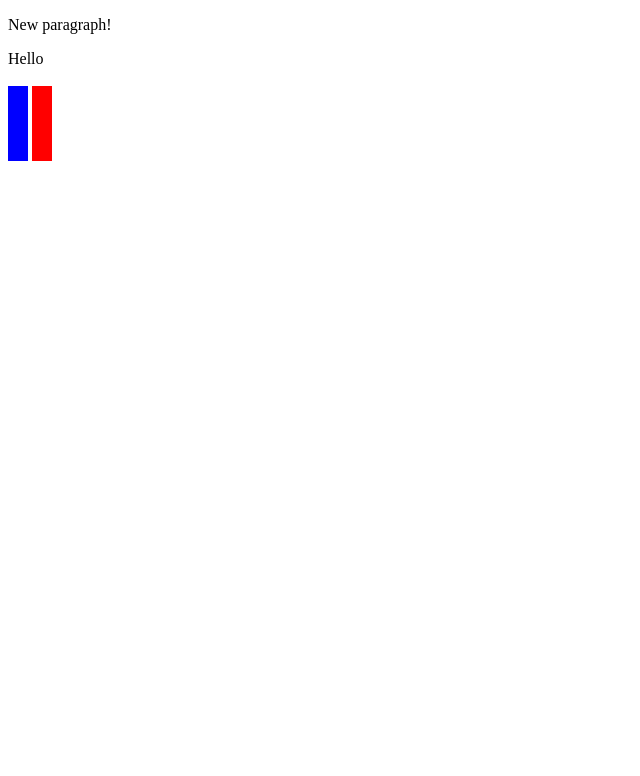
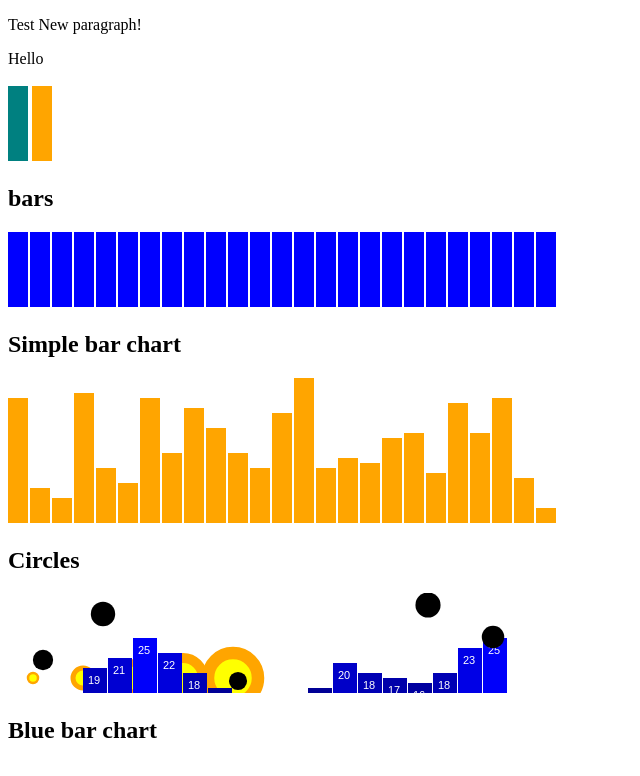
Before and after one commit to prabusiva/D3_magic, a plain HTML site: page index.html in a window 1280 px wide. Shown: the whole page, without its empty margins (0-640 px from the left). Drawn offline with nearby package versions, Linux system fonts and the light colour scheme.

Commit message:
working on..

```diff
--- a/index.html
+++ b/index.html
@@ -8,40 +8,176 @@
                 div.bar {
                 	display: inline-block;
                 	width: 20px;
-height: 75px;
-/* We'll override height later */
-background-color: red;
+                	height: 75px; /* We'll override height later */
+                	margin-right: 2px;
+                	background-color: orange;
                 }
 	</style>
     </head>
     <body>
     	<script type="text/javascript">
-            d3.select("body").append("p").text("New paragraph!");
+            d3.select("body").append("p").text("Test New paragraph!");
         </script>
+
         Hello <br/><br/>
+
         <div style="display: inline-block;
 				width: 20px;
 				height: 75px;
-				background-color: blue;"></div>
+				background-color: teal;"></div> <!--  Fig 6-1 -->
 
-	 <div class="bar"></div> <br>
+	 	<div class="bar"></div> <!--  calls div info from class: div.bar -->
+
+		<div id="simple_bars">
+			<h2>bars</h2>
+		</div>
+		<div id="simple_bar_chart">
+			<h2>Simple bar chart</h2>
+		</div>
+		<div id="chartContainer">
+			<h2>Circles</h2>
+		</div>
+		<div id="bar_chart2">
+			<h2>Blue bar chart</h2>
+		</div>
+
+		<br/><br/>
+
 		<script type="text/javascript">
+
+		var w = 600;
+		var h = 100;
+
+		// Create SVG element
+		var svg = d3.select("#chartContainer")
+				.append("svg")
+				.attr("width", w)
+				.attr("height", h);
+
+
 		var dataset = [ 5, 10, 15, 20, 25 ];
-
-          /* d3.select("body").selectAll("div")
+		var dataset = [ 25, 7, 5, 26, 11 ];
+		var dataset = [ 25, 7, 5, 26, 11, 8, 25, 14, 23, 19,
+					14, 11, 22, 29, 11, 13, 12, 17, 18, 10,
+					24, 18, 25, 9, 3 ];
+		/*
+		var dataset = [];  			    			// Initialize empty array
+		for (var i = 0; i < 25; i++) {			 	// Loop 25 times
+			var newNumber = Math.random() * 30;  	// New random number (0-30)
+			//var newNumber = Math.floor(Math.random() * 30);
+			dataset.push(newNumber);			// Add new number to array
+		}
+		*/
+			d3.select("#simple_bars").selectAll("div") // Fig 6-2
 						.data(dataset)
 						.enter()
 						.append("div")
-					.attr("class", "bar"); */
+						.attr("class", "bar")
+						.style("background-color", "blue");
+						// .classed("bar", true); // apply or remove classes from elements.
 
-	d3.select("body").selectAll("div")  //only producing a bar chart with 3 columns, not 5. if the other 2 bars are deleted it works fine.
+
+		d3.select("#simple_bar_chart").selectAll("div")  // still haven't figured how to plot multiple graphs
+					.data(dataset)       // on new line
+					.enter()		    // Fig 6-5
+					.append("div")
+					.attr("class", "bar")
+					.style("height", function(d) {
+						return (d*5) + "px";
+					});
+
+		// SVG
+		// Data
+		var dataset = [ 5, 10, 15, 20, 25 ];
+		var w = 500;
+		var h = 170;
+
+		var circles = svg.selectAll("circle")
+					.data(dataset)
+					.enter()
+					.append("circle");
+
+		circles.attr("cx", function(d, i) {return (i * 50) + 25;})
+			.attr("cy", h/2)
+			.attr("r", function(d) {return d;})
+			.attr("fill", "yellow")
+			.attr("stroke", "orange")
+			.attr("stroke-width", function(d) {return d/2;}); // Fig. 6-12
+
+
+		var dataset = [ 5, 10, 13, 19, 21, 25, 22, 18, 15, 13, 11, 12, 15, 20, 18, 17, 16, 18, 23, 25 ];
+
+		d3.select("body").selectAll("div")
 					.data(dataset)
 					.enter()
 					.append("div")
-					.attr("class", "bar2")
-					.style("height", function(d) {
-					return (d*5) + "px";
+					.attr("class", "bar")
+					.style("height", function(d) { return d * 5 + "px"; });
+
+		//var w = 500;
+		//var h = 170;
+		var barPadding = 1;
+
+		svg.selectAll("rect")
+			.data(dataset)
+			.enter()
+			.append("rect")
+			.attr("fill", function(d) {
+				return "rgb(0, 0, " + Math.round(d * 10) + ")";
+			}) // .attr("fill", "red")
+			.attr("x", function(d, i) { return i * (w / dataset.length); }) // .attr("x", 0)
+			.attr("y", function(d) { return h - (d * 5) ; }) // Height minus data value // .attr("y", 0)
+			.attr("width", w / dataset.length - barPadding) // .attr("width", 20)
+			.attr("height", function(d) { return d * 5; }); // .attr("height", 100);
+
+		svg.selectAll("text")
+		.data(dataset)
+		.enter()
+		.append("text")
+		.text(function(d) { return d; })
+		.attr("x", function(d, i) { return i * (w / dataset.length) + 5; })
+		.attr("y", function(d) { return h - (d * 5) + 16; })
+		.attr("font-family", "sans-serif")
+		.attr("font-size", "11px")
+		.attr("fill", "white");
+
+		var dataset = [
+					[5, 20], [480, 90], [250, 50], [100, 33], [330, 95],
+					[410, 12], [475, 44], [25, 67], [85, 21], [220, 88]
+				];
+
+		svg.selectAll("circle")
+				.data(dataset)
+				.enter()
+				.append("circle")
+				.attr("cx", function(d) {
+						return d[0] + 10;
+				})
+				.attr("cy", function(d) {
+						return d[1];
+				})
+				.attr("r", function(d) {
+						return Math.sqrt(h - d[1]);
 				});
+
+		svg.selectAll("text")
+				.data(dataset)
+				.enter()
+				.append("text")
+				.text(function(d) {
+						return d[0] + "," + d[1];
+				})
+				.attr("x", function(d) {
+						return d[0]+20;
+				})
+				.attr("y", function(d) {
+						return d[1];
+				})
+				.attr("font-family", "sans-serif")
+				.attr("font-size", "11px")
+				.attr("fill", "red"); //Fig. 6-34
+
+
 		</script>
 
     </body>
```
Also changed, not shown: README.md. Lines whose indentation alone changed are shown as unchanged.
